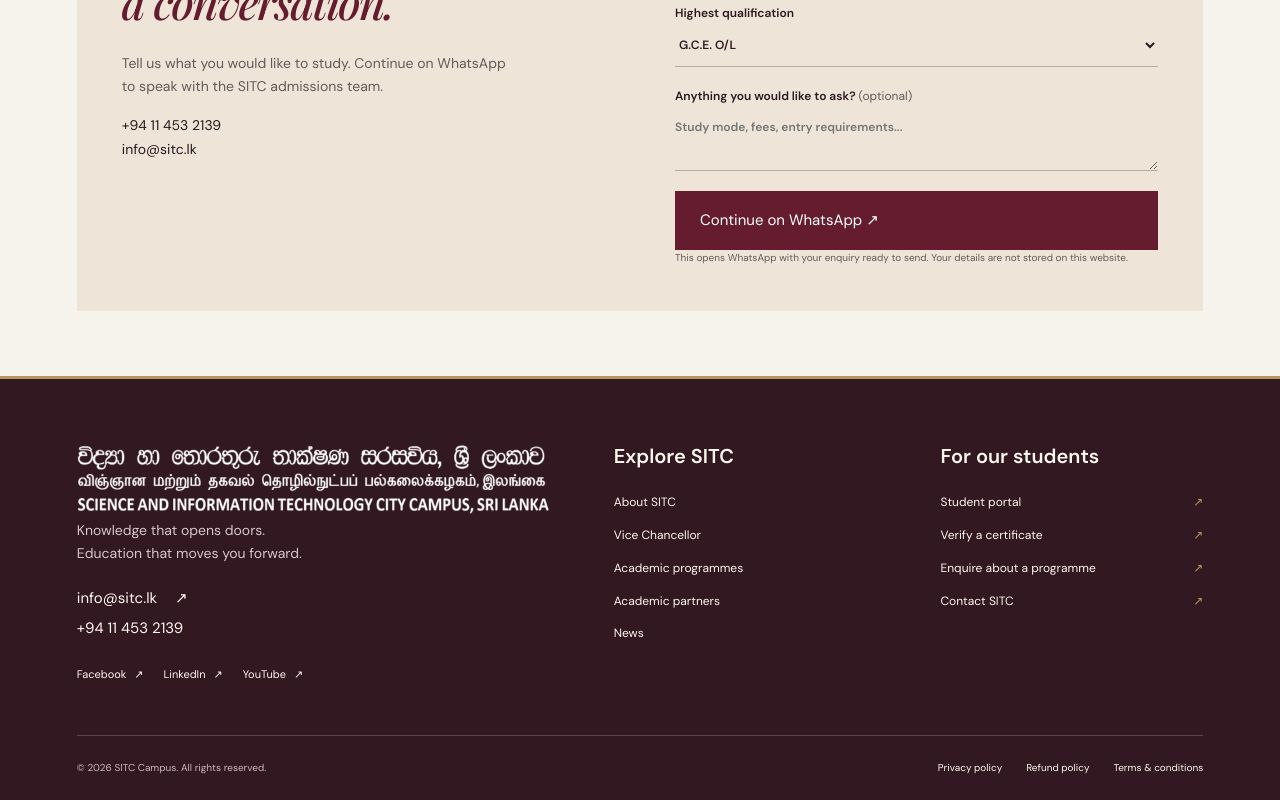
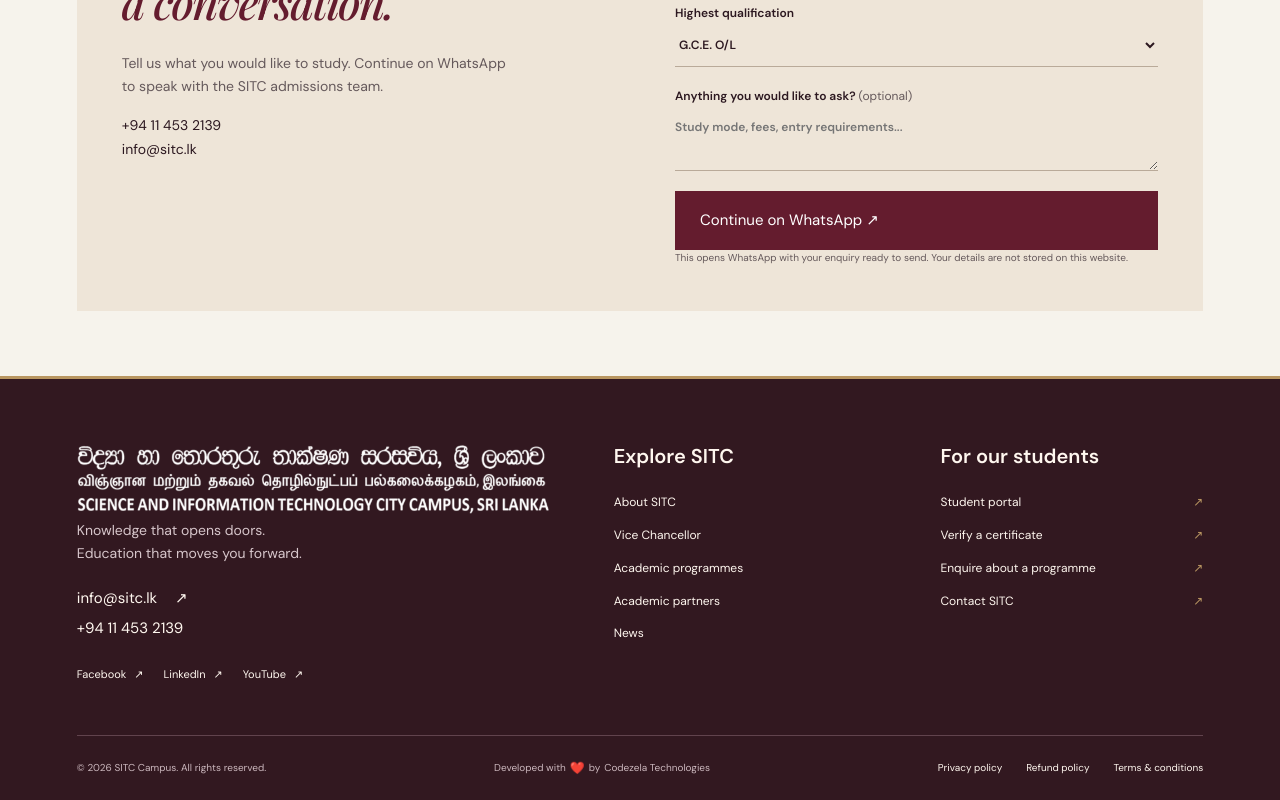
Before and after one commit to sayuru-akash/sitc-campus, a Next.js app: page /contact-us in a window 1280 px wide. Shown: the part 1574-2374 px from the top of the page. Built offline with nearby package versions, Linux system fonts and the light colour scheme.

Commit message:
Improve footer credits and eagerly load key images

```diff
--- a/src/app/globals.css
+++ b/src/app/globals.css
@@ -993,6 +993,9 @@
     min-height: 43px;
   }
   .footer-location-phones a {
+    display: inline-flex;
+    align-items: center;
+    min-height: 32px;
     font-size: 12px;
   }
   .footer-location-actions {
@@ -1038,6 +1041,7 @@
     color: #bba0a9;
   }
   .footer-bottom {
+    flex-wrap: wrap;
     border-top: 1px solid #61434d;
     display: flex;
     justify-content: space-between;
@@ -1828,3 +1832,23 @@
     }
   }
 }
+
+@layer components {
+  .footer-credit {
+    display: inline-flex;
+    flex-wrap: wrap;
+    align-items: center;
+    gap: 0 4px;
+  }
+  .footer-credit > span {
+    font-size: 12px;
+    line-height: 1;
+  }
+  .footer-credit > a {
+    color: #f6e8dc;
+    text-underline-offset: 4px;
+  }
+  .footer-credit > a:hover {
+    text-decoration: underline;
+  }
+}
--- a/src/app/layout.tsx
+++ b/src/app/layout.tsx
@@ -6,7 +6,7 @@
   src: '../../public/fonts/dm-sans.woff2',
   weight: '400 700',
   variable: '--font-dm-sans',
-  display: 'swap',
+  display: 'optional',
 });
 const serif = localFont({
   src: [
@@ -22,7 +22,7 @@
     },
   ],
   variable: '--font-playfair',
-  display: 'swap',
+  display: 'optional',
 });
 const sinhala = localFont({
   src: '../../public/fonts/noto-sans-sinhala.woff2',
--- a/src/components/hero-video.tsx
+++ b/src/components/hero-video.tsx
@@ -186,7 +186,7 @@
         fill
         sizes="(max-width: 640px) 1040px, (max-width: 900px) 1600px, 1824px"
         quality={75}
-        preload
+        loading="eager"
       />
       <div
         className={`hero-video${hasPlayed && !failed ? ' is-ready' : ''}`}
--- a/src/components/site-footer.tsx
+++ b/src/components/site-footer.tsx
@@ -92,6 +92,20 @@
         <small>
           © {new Date().getFullYear()} SITC Campus. All rights reserved.
         </small>
+        <small className="footer-credit">
+          Developed with{' '}
+          <span role="img" aria-label="love">
+            ❤️
+          </span>{' '}
+          by{' '}
+          <a
+            href="https://codezela.com"
+            target="_blank"
+            rel="noopener noreferrer"
+          >
+            Codezela Technologies
+          </a>
+        </small>
         <nav aria-label="Legal information">
           {footerLinks.legal.map((link) => (
             <a key={link.label} href={link.href}>
--- a/src/components/site-header.tsx
+++ b/src/components/site-header.tsx
@@ -27,7 +27,7 @@
             height={67}
             sizes="(max-width: 640px) 72vw, (max-width: 1000px) 340px, 420px"
             className="h-auto"
-            preload
+            loading="eager"
           />
         </Link>
         <button
```
